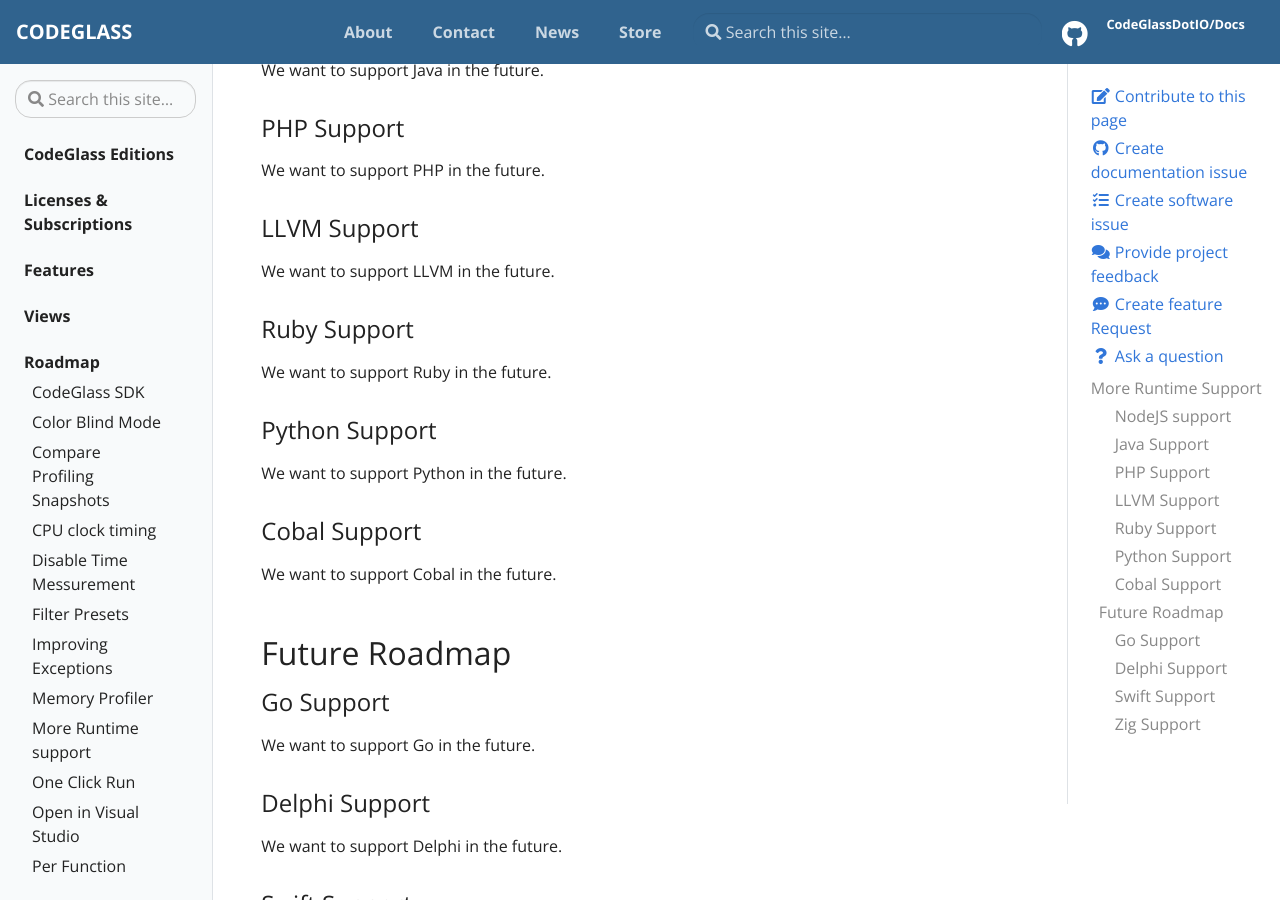
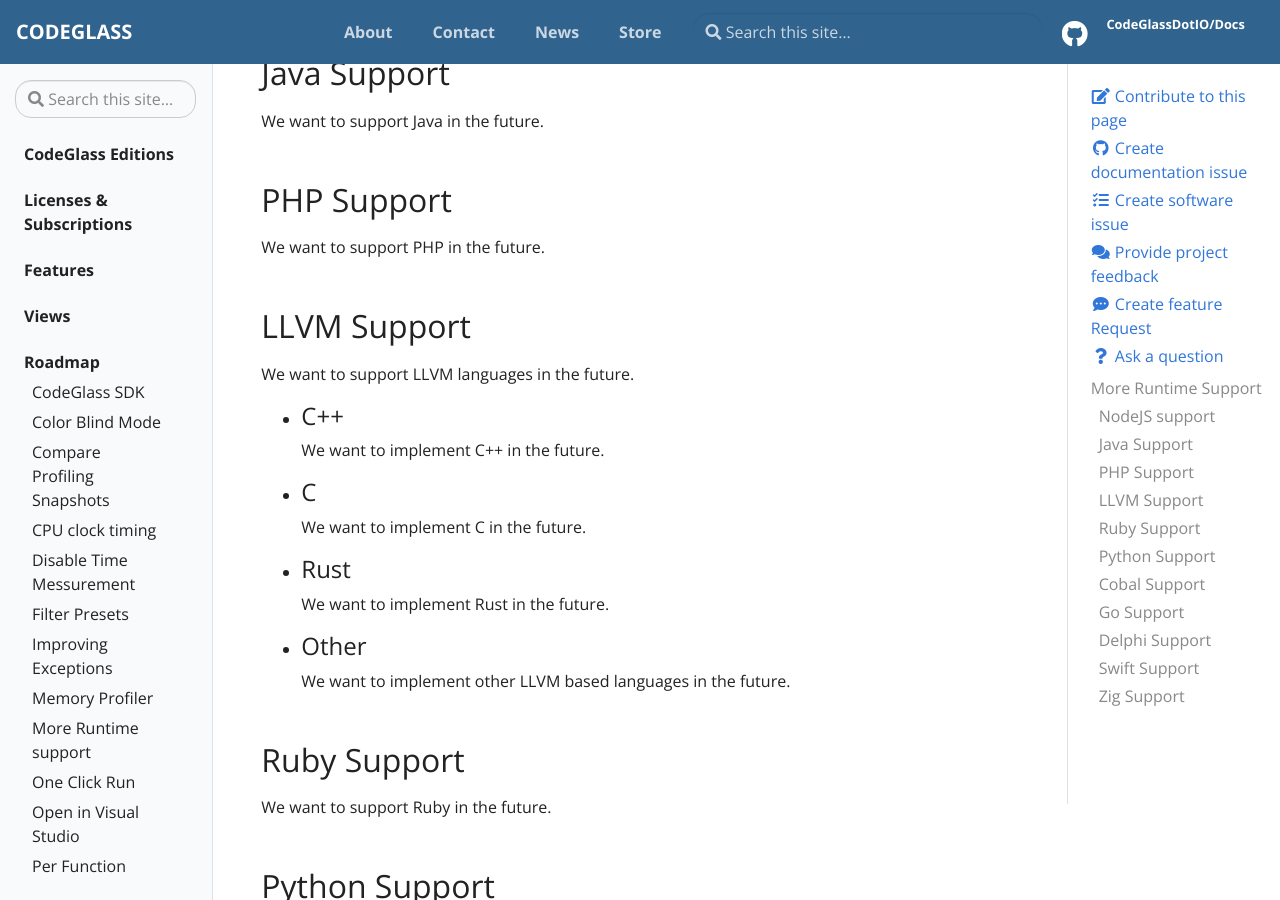
Before and after one commit to CodeGlassDotIO/Docs, a Jekyll site: the page built from _docs/Roadmap/MoreRuntimeSupport.md, in a window 1280 px wide and 900 px high, scrolled down 489 px. Built offline with Jekyll 4.4.1, drawn with Linux system fonts in a browser that asks for light colours.

Commit message:
Update roadmap items

```diff
--- a/_docs/Roadmap/MoreRuntimeSupport.md
+++ b/_docs/Roadmap/MoreRuntimeSupport.md
@@ -9,37 +9,49 @@ doNotShow: false
 
 At CodeGlass we are always working on integrating other languages into CodeGlass.
 
-### NodeJS support
+## NodeJS support
 After our JavaScript Website support, NodeJS is a easy step and should not take us long as we can reuse allot from our JavaScript Website support.
 
-### Java Support
+## Java Support
 We want to support Java in the future.
 
-### PHP Support
+## PHP Support
 We want to support PHP in the future.
 
-### LLVM Support
-We want to support LLVM in the future.
+## LLVM Support
+We want to support LLVM languages in the future.
 
-### Ruby Support
+
+- ### C++
+We want to implement C++ in the future.
+
+- ### C
+We want to implement C in the future.
+
+- ### Rust
+We want to implement Rust in the future.
+
+- ### Other
+We want to implement other LLVM based languages in the future.
+
+
+## Ruby Support
 We want to support Ruby in the future.
 
-### Python Support
+## Python Support
 We want to support Python in the future.
 
-### Cobal Support
+## Cobal Support
 We want to support Cobal in the future.
 
-
-## Future Roadmap
-### Go Support
+## Go Support
 We want to support Go in the future.
 
-### Delphi Support
+## Delphi Support
 We want to support Delphi in the future.
 
-### Swift Support
+## Swift Support
 We want to support Swift in the future.
 
-### Zig Support
+## Zig Support
 We want to support Zig in the future.
```
Also changed, not shown: _docs/Roadmap/Accessebility.md (+3 -0 lines), _docs/Roadmap/AdvancedRenderingFilters.md (renamed from _docs/Roadmap/ThreadRendering.md, +16 -5 lines), _docs/Roadmap/Touchscreen.md (deleted, +0 -8 lines).
